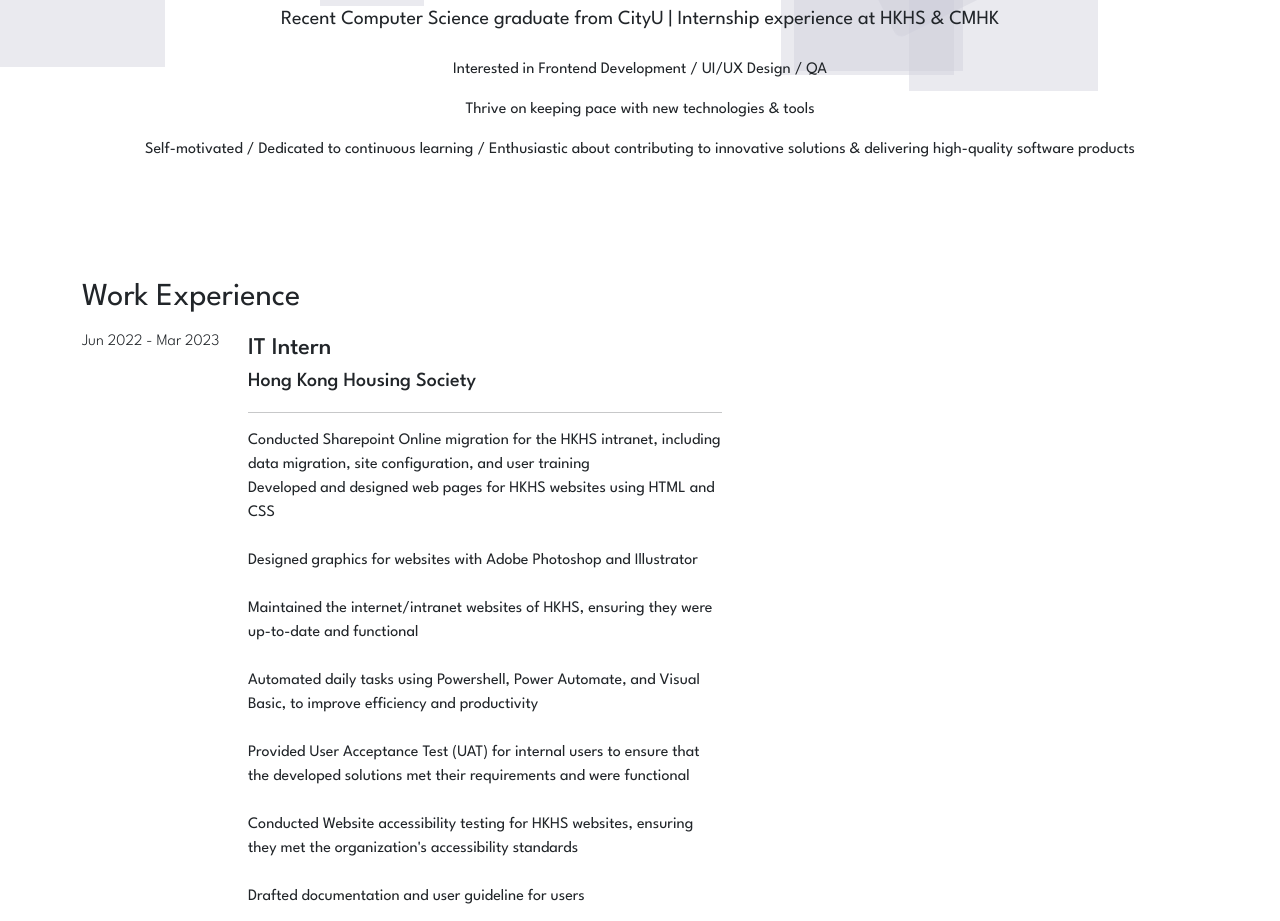
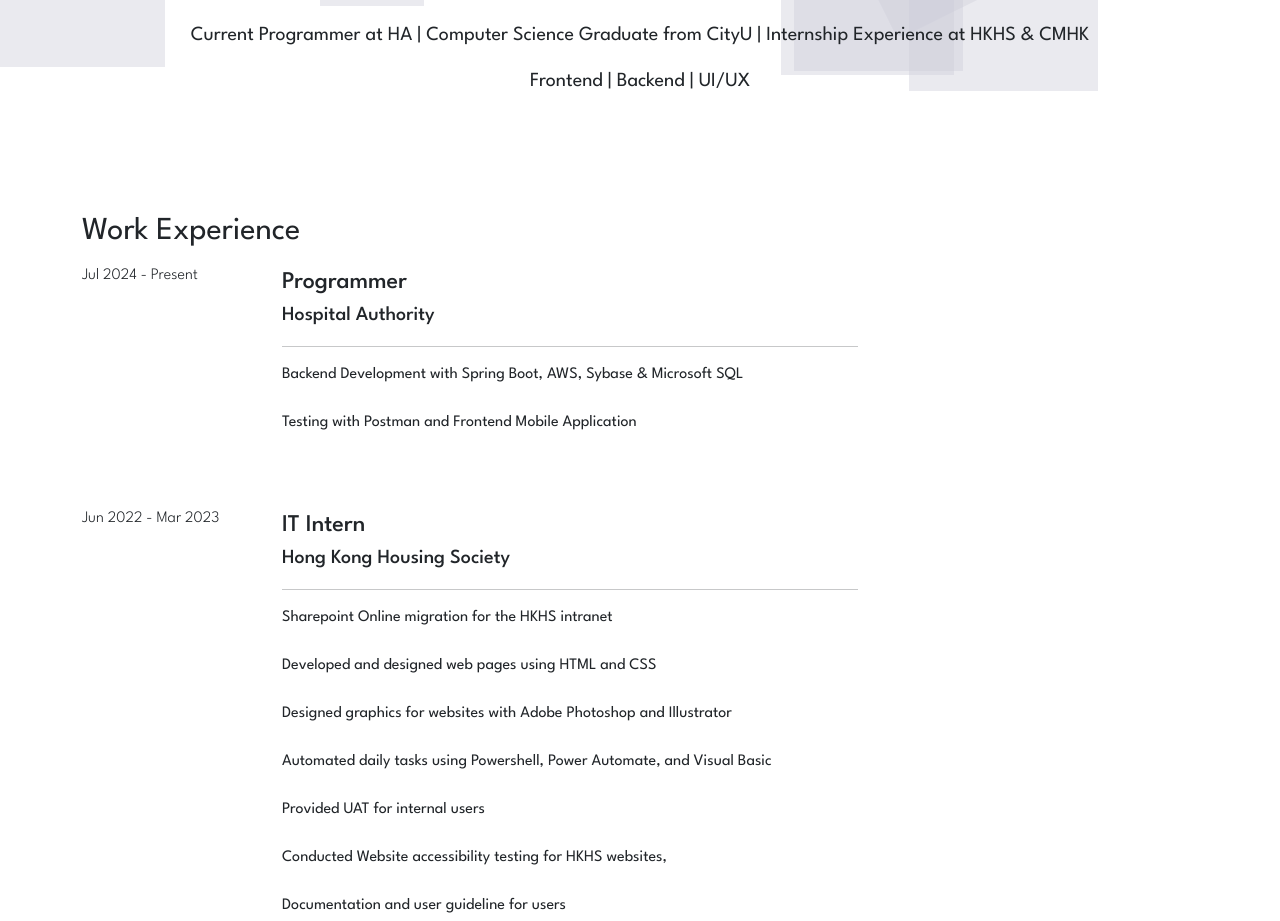
Before and after one commit to ivanlong20/Portfolio-Site, a website: page index.html in a window 1280 px wide. Shown: the part 898-1819 px from the top of the page. Drawn offline with nearby package versions, Linux system fonts and the light colour scheme.

Commit message:
Update content

```diff
--- a/app.js
+++ b/app.js
@@ -15,3 +15,8 @@
     100
   );
 });
+
+const currentYear = new Date().getFullYear();
+
+document.getElementById("current-year").textContent =
+  "@" + currentYear + " Ivan Chan";
--- a/index.html
+++ b/index.html
@@ -110,11 +110,12 @@
               style="width: 200px; border-radius: 50%"
             />
             <div class="fs-2 fw-medium">Ivan Chan</div>
-            <p class="text-left mt-2 fs-5">
-              Recent Computer Science graduate from CityU | Internship
-              experience at HKHS & CMHK
+            <p class="text-left mt-4 fs-5">
+              Current Programmer at HA | Computer Science Graduate from CityU |
+              Internship Experience at HKHS & CMHK
             </p>
-            <p class="text-left mt-4 fs-6">
+            <p class="text-left mt-2 fs-5">Frontend | Backend | UI/UX</p>
+            <!-- <p class="text-left mt-4 fs-6">
               Interested in Frontend Development / UI/UX Design / QA
             </p>
             <p class="text-left mt-1 fs-6">
@@ -124,7 +125,7 @@
               Self-motivated / Dedicated to continuous learning / Enthusiastic
               about contributing to innovative solutions & delivering
               high-quality software products
-            </p>
+            </p> -->
             <p></p>
           </div>
         </div>
@@ -139,10 +140,31 @@
     >
       <div class="container">
         <div class="row">
-          <div class="d-flex flex-wrap">
-            <div class="col-6 fs-2 mb-2">Work Experience</div>
-            <div class="" style="max-width: 40em">
+          <div class="col-4 fs-2 mb-2">Work Experience</div>
+          <div class="" style="max-width: 50em">
             <div class="row">
+              <div class="date col-3">
+                <div class="text-left fs-6 fw-light">Jul 2024 - Present</div>
+              </div>
+              <div class="details col-9 pr-2">
+                <div class="text-left fs-4 fw-medium">Programmer</div>
+                <div class="text-left fs-5 fw-medium">Hospital Authority</div>
+                <hr />
+
+                <ul class="text-left mt-2 fw-normal">
+                  <li class="fs-6 fw-semi">
+                    Backend Development with Spring Boot, AWS, Sybase &
+                    Microsoft SQL
+                  </li>
+                  <br />
+
+                  <li>Testing with Postman and Frontend Mobile Application</li>
+                  <br />
+                </ul>
+              </div>
+            </div>
+
+            <div class="row mt-5">
               <div class="date col-3">
                 <div class="text-left fs-6 fw-light">Jun 2022 - Mar 2023</div>
               </div>
@@ -155,15 +177,10 @@
 
                 <ul class="text-left mt-2 fw-normal">
                   <li class="fs-6 fw-semi">
-                      Conducted Sharepoint Online migration for the HKHS
-                      intranet, including data migration, site configuration,
-                      and user training
+                    Sharepoint Online migration for the HKHS intranet
                   </li>
-
-                    <li>
-                      Developed and designed web pages for HKHS websites using
-                      HTML and CSS
-                    </li>
+                  <br />
+                  <li>Developed and designed web pages using HTML and CSS</li>
                   <br />
                   <li>
                     Designed graphics for websites with Adobe Photoshop and
@@ -171,28 +188,17 @@
                   </li>
                   <br />
                   <li>
-                      Maintained the internet/intranet websites of HKHS,
-                      ensuring they were up-to-date and functional
+                    Automated daily tasks using Powershell, Power Automate, and
+                    Visual Basic
                   </li>
                   <br />
-                    <li>
-                      Automated daily tasks using Powershell, Power Automate,
-                      and Visual Basic, to improve efficiency and productivity
-                    </li>
-                    <br />
-                    <li>
-                      Provided User Acceptance Test (UAT) for internal users to
-                      ensure that the developed solutions met their requirements
-                      and were functional
-                    </li>
+                  <li>Provided UAT for internal users</li>
                   <br />
                   <li>
                     Conducted Website accessibility testing for HKHS websites,
-                      ensuring they met the organization's accessibility
-                      standards
                   </li>
                   <br />
-                    <li>Drafted documentation and user guideline for users</li>
+                  <li>Documentation and user guideline for users</li>
                 </ul>
               </div>
             </div>
@@ -210,8 +216,8 @@
 
                 <ul class="text-left mt-2">
                   <li>
-                      Assisted for the TRY 2.0 (Enterprise collaboration
-                      platform) Project
+                    Assisted for the TRY 2.0 (Enterprise collaboration platform)
+                    Project
                   </li>
                   <br />
 
@@ -227,7 +233,6 @@
         </div>
       </div>
     </div>
-    </div>
 
     <div
       class="education-container py-5"
@@ -237,8 +242,8 @@
     >
       <div class="container">
         <div class="row">
-          <div class="col-6 fs-2 mb-2">Education</div>
-          <div class="mt-auto" style="max-width: 40em">
+          <div class="col-4 fs-2 mb-2">Education</div>
+          <div class="mt-auto" style="max-width: 50em">
             <div class="row">
               <div class="date col-3">
                 <div class="text-left fs-6 fw-light">Sep 2021 - Feb 2024</div>
@@ -299,12 +304,16 @@
             JavaScript / React.js / jQuery / Node.js / Express.js
           </div>
           <div data-aos="zoom-in-down" class="pill">REST API / Postman</div>
-          <div data-aos="zoom-in-down" class="pill">PostgreSQL</div>
+          <div data-aos="zoom-in-down" class="pill">
+            PostgreSQL / Microsoft SQL / Sybase SQL
+          </div>
           <div data-aos="zoom-in-up" class="pill">Flutter / Dart</div>
           <div data-aos="zoom-in-down" class="pill">Firebase</div>
           <div data-aos="zoom-in-up" class="pill">GitHub</div>
           <div data-aos="zoom-in-up" class="pill">Python</div>
           <div data-aos="zoom-in-up" class="pill">Java</div>
+          <div data-aos="zoom-in-up" class="pill">Spring Boot</div>
+          <div data-aos="zoom-in-up" class="pill">Amazon Web Service (AWS)</div>
           <div data-aos="zoom-in-up" class="pill">
             Selenium / JUnit / TestNG
           </div>
@@ -314,7 +323,7 @@
           <div data-aos="zoom-in-down" class="pill">
             VBA (Visual Basic Application)
           </div>
-          <div data-aos="zoom-in-down" class="pill">Microsoft Office</div>
+          <div data-aos="zoom-in-down" class="pill">JIRA</div>
           <div data-aos="zoom-in-up" class="pill">Powershell</div>
           <div data-aos="zoom-in-down" class="pill">Sharepoint</div>
           <div data-aos="zoom-in-up" class="pill">Power Automate</div>
@@ -549,7 +558,7 @@
       class="d-flex flex-row justify-content-between mt-auto text-light py-5 px-5 bg-two"
     >
       <div>
-        <p>@2024 Ivan Chan</p>
+        <p id="current-year"></p>
         <p style="font-weight: 300; font-size: 0.8em">
           Made with HTML, CSS, Bootstrap & JS
         </p>
```
Lines whose indentation alone changed are shown as unchanged.
